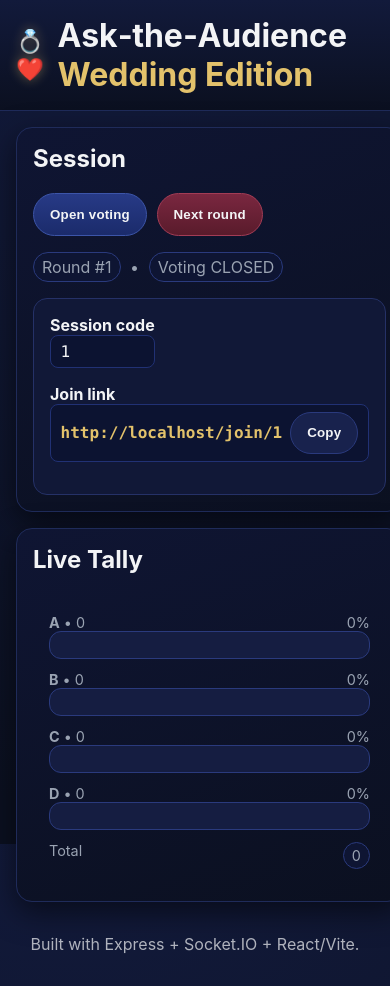
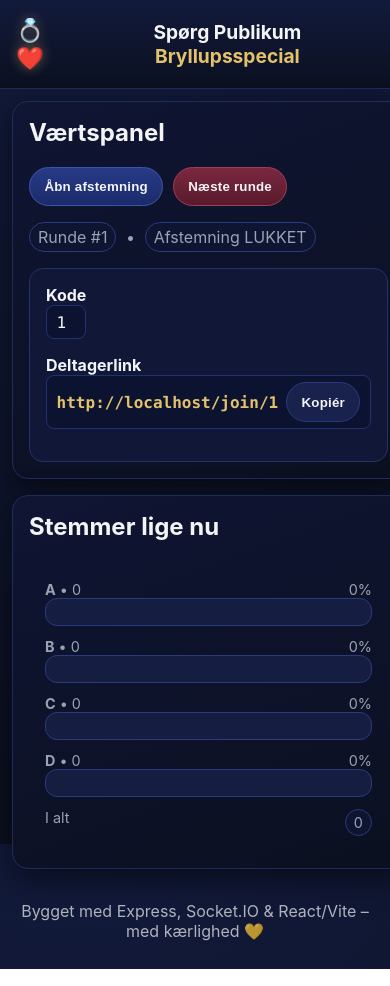
Before and after one commit to Omarley7/ask-the-audience, a React (Vite) app in the folder client/: page /host/1 in a window 390 px wide. Built offline with nearby package versions, Linux system fonts and the light colour scheme; no server answers.

Commit message:
feat: update app to Danish localization and improve README instructions

```diff
--- a/client/index.html
+++ b/client/index.html
@@ -1,9 +1,9 @@
 <!DOCTYPE html>
-<html lang="en">
+<html lang="da">
   <head>
     <meta charset="UTF-8" />
     <meta name="viewport" content="width=device-width, initial-scale=1.0" />
-    <title>Ask-the-Audience 💍</title>
+  <title>Spørg Publikum 💍</title>
   </head>
   <body>
     <div id="root"></div>
--- a/client/src/App.jsx
+++ b/client/src/App.jsx
@@ -4,16 +4,15 @@ export default function App() {
   return (
     <>
       <header>
-        <div className="icon">💍❤️</div>
+        <div className="icon" aria-hidden>💍❤️</div>
         <h1 style={{ margin: 0 }}>
-          Ask‑the‑Audience{" "}
-          <span style={{ color: "var(--gold)" }}>Wedding Edition</span>
+          Spørg Publikum <span style={{ color: "var(--gold)" }}>Bryllupsspecial</span>
         </h1>
       </header>
       <div className="container">
         <Outlet />
         <p style={{ textAlign: "center", opacity: 0.7, marginTop: "2rem" }}>
-          Built with Express + Socket.IO + React/Vite.
+          Bygget med Express, Socket.IO & React/Vite – med kærlighed 💛
         </p>
       </div>
     </>
--- a/client/src/components/BarChart.jsx
+++ b/client/src/components/BarChart.jsx
@@ -21,7 +21,7 @@ export default function BarChart({ tally }) {
             </div>
             <div
               className="bar"
-              aria-label={`Option ${k} has ${v} votes (${pct}%)`}
+              aria-label={`Mulighed ${k} har ${v} stemmer (${pct}%)`}
             >
               <div className="fill" style={{ width: `${pct}%` }} />
             </div>
@@ -29,7 +29,7 @@ export default function BarChart({ tally }) {
         );
       })}
       <div className="labelrow">
-        <span>Total</span>
+        <span>I alt</span>
         <span className="badge">{total}</span>
       </div>
     </div>
--- a/client/src/components/Qr.jsx
+++ b/client/src/components/Qr.jsx
@@ -1,4 +1,4 @@
-export default function Qr({ dataUrl, alt = "Join QR" }) {
+export default function Qr({ dataUrl, alt = "QR til at deltage" }) {
   if (!dataUrl) return null;
   return (
     <img
--- a/client/src/pages/AudienceView.jsx
+++ b/client/src/pages/AudienceView.jsx
@@ -90,17 +90,16 @@ export default function AudienceView() {
           gap: ".5rem",
         }}
       >
-        Make your choice <span className="badge">Round #{roundId}</span>
+        Vælg dit svar <span className="badge">Runde #{roundId}</span>
       </h2>
       {!votingOpen && (
         <p className="lock">
-          Voting is currently closed. Please wait for the host.
+          Afstemningen er ikke åben endnu – vær sød at vente et øjeblik 💕
         </p>
       )}
       {hasVoted && (
         <p className="lock">
-          You chose <b>{choice ?? "…"}</b>. Thanks! Your vote is locked for this
-          round.
+          Du valgte <b>{choice ?? "…"}</b>. Tak! Din stemme er låst for denne runde ✨
         </p>
       )}
 
@@ -114,8 +113,8 @@ export default function AudienceView() {
             aria-disabled={disabled}
             title={
               disabled
-                ? "Waiting for voting to open or already voted"
-                : `Choose ${k}`
+    ? "Afventer åben afstemning eller du har allerede stemt"
+    : `Vælg ${k}`
             }
             accessKey={k.toLowerCase()}
           >
@@ -125,7 +124,7 @@ export default function AudienceView() {
       </div>
 
       <p style={{ marginTop: "1rem", color: "var(--muted)" }}>
-        Tip: use keys <b>A</b>/<b>B</b>/<b>C</b>/<b>D</b> to vote when enabled.
+  Tip: Du kan bruge tastaturet: <b>A</b>/<b>B</b>/<b>C</b>/<b>D</b> når afstemningen er åben.
       </p>
     </div>
   );
--- a/client/src/pages/HostView.jsx
+++ b/client/src/pages/HostView.jsx
@@ -68,25 +68,25 @@ export default function HostView() {
   return (
     <div className="grid">
       <div className="card">
-        <h2 style={{ marginTop: 0 }}>Session</h2>
+  <h2 style={{ marginTop: 0 }}>Værtspanel</h2>
         <div className="bgroup" style={{ marginBottom: "1rem" }}>
           {!state.votingOpen && (
             <button className="primary" onClick={() => toggleVoting(true)}>
-              Open voting
+              Åbn afstemning
             </button>
           )}
           {state.votingOpen && (
-            <button onClick={() => toggleVoting(false)}>Close voting</button>
+            <button onClick={() => toggleVoting(false)}>Luk afstemning</button>
           )}
           <button className="warn" onClick={resetRound}>
-            Next round
+            Næste runde
           </button>
         </div>
         <div className="status">
-          <span className="badge">Round #{state.roundId}</span>
+          <span className="badge">Runde #{state.roundId}</span>
           <span>•</span>
           <span className="badge">
-            {state.votingOpen ? "Voting OPEN" : "Voting CLOSED"}
+            {state.votingOpen ? "Afstemning ÅBEN" : "Afstemning LUKKET"}
           </span>
         </div>
 
@@ -100,11 +100,11 @@ export default function HostView() {
             }}
           >
             <div>
-              <div style={{ fontWeight: 700 }}>Session code</div>
+        <div style={{ fontWeight: 700 }}>Kode</div>
               <div className="copy">{sessionId ?? sess.sessionId ?? "..."}</div>
             </div>
             <div>
-              <div style={{ fontWeight: 700 }}>Join link</div>
+        <div style={{ fontWeight: 700 }}>Deltagerlink</div>
               <div
                 className="copy"
                 style={{ display: "flex", gap: ".5rem", alignItems: "center" }}
@@ -120,7 +120,7 @@ export default function HostView() {
                 <button
                   onClick={() => navigator.clipboard?.writeText(joinHref)}
                 >
-                  Copy
+          Kopiér
                 </button>
               </div>
             </div>
@@ -132,7 +132,7 @@ export default function HostView() {
       </div>
 
       <div className="card">
-        <h2 style={{ marginTop: 0 }}>Live Tally</h2>
+  <h2 style={{ marginTop: 0 }}>Stemmer lige nu</h2>
         <BarChart tally={state.tally} />
       </div>
     </div>
--- a/client/src/styles.css
+++ b/client/src/styles.css
@@ -144,6 +144,13 @@ button.gold {
   grid-template-columns: repeat(2, 1fr);
   gap: 1rem;
 }
+@media (max-width:560px){
+  .biggrid { grid-template-columns: 1fr; }
+  .option { font-size:1.2rem; padding:1.1rem; }
+  header h1 { font-size:1.2rem; text-align:center; }
+  .container { padding:.75rem; }
+  button { padding:.7rem .9rem; }
+}
 .option {
   font-size: 1.4rem;
   padding: 1.4rem;
```
Also changed, not shown: 2 other files (tests, documents, lock files or other folders).
